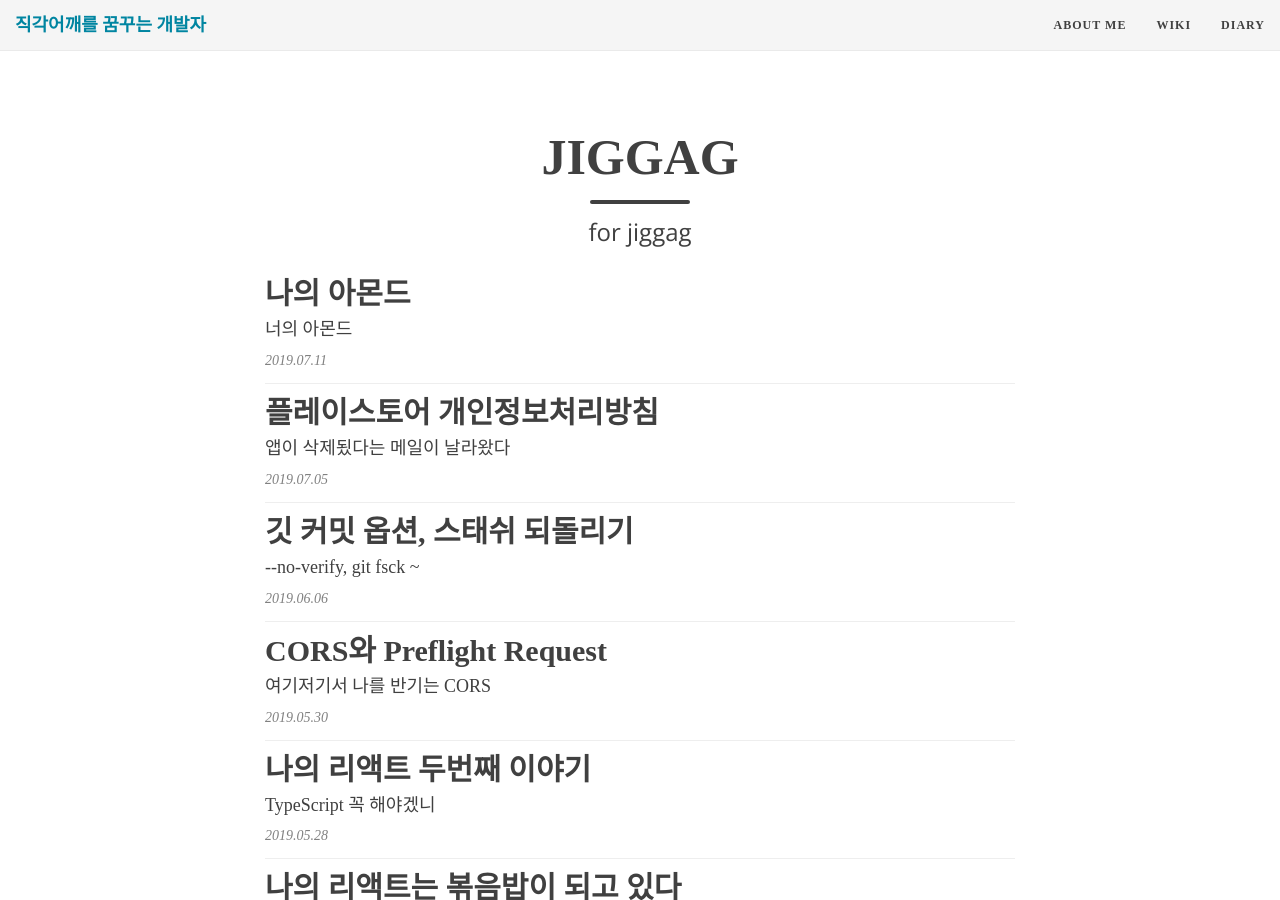
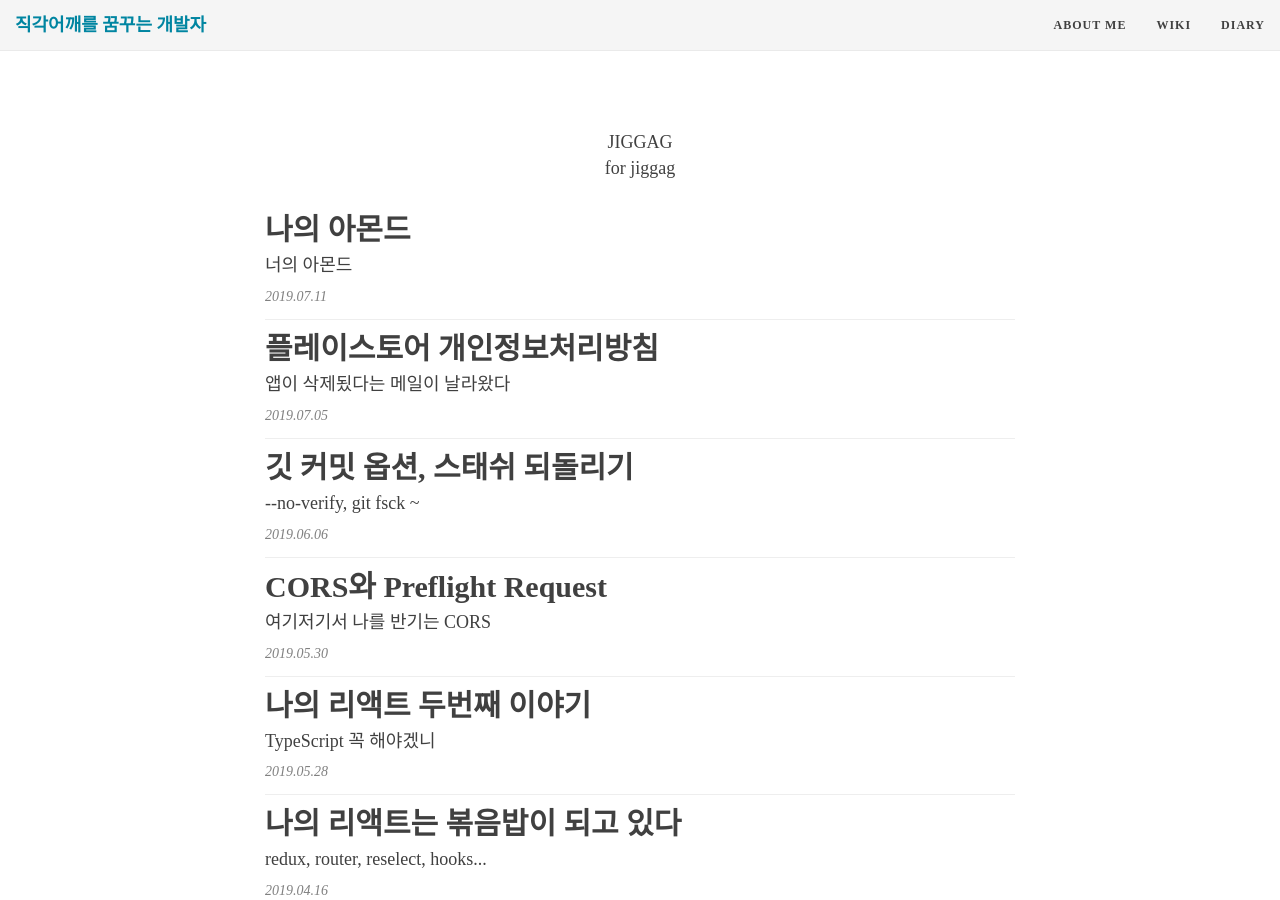
Before and after one commit to jiggag/jiggag.github.io, a Jekyll site: the page built from index.html, in a window 1280 px wide and 900 px high. Built offline with Jekyll 4.4.1, drawn with Linux system fonts in a browser that asks for light colours; nearby versions of some CDN libraries; the list of posts is cut into pages by our own code.

Commit message:
[수정] page, post header

```diff
--- a/_includes/header.html
+++ b/_includes/header.html
@@ -25,20 +25,33 @@
     <div class="row">
       <div class="col-lg-8 col-lg-offset-2 col-md-10 col-md-offset-1">
         <div class="{{ include.type }}-heading">
-          <h1>{% if page.title %}{{ page.title }}{% else %}<br/>{% endif %}</h1>
+	{% if include.type == "page" %}
+		{% if page.title %}
+			<div class="page-title">{{ page.title }}</div>
+		{% endif %}
+		{% if page.subtitle %}
+			<div class="page-subtitle">{{ page.subtitle }}</div>
+		{% endif %}
+	{% else %}
+		{% if page.title %}
+			<h1>{{ page.title }}</h1>
+		{% endif %}
+		{% if page.subtitle %}
+			<h2 class="{{ include.type }}-subheading">{{ page.subtitle }}</h2>
+		{% endif %}
+		<span class="post-meta">{{ page.date | date: "%Y.%m.%d" }}</span>
+	{% endif %}
+        <!--
 	  {% if page.subtitle %}
 		{% if include.type == "page" %}
 		    <hr class="small">
 		    <span class="{{ include.type }}-subheading">{{ page.subtitle }}</span>
 		{% else %}
-			<h2 class="{{ include.type }}-subheading">{{ page.subtitle }}</h2>
 		{% endif %}
 	  {% endif %}
-
 	  {% if include.type == "post" %}
-		  <!-- <span class="post-meta">Posted on {{ page.date | date: "%B %-d, %Y" }}</span> -->
-		<span class="post-meta">{{ page.date | date: "%Y.%m.%d" }}</span>
 	  {% endif %}
+	-->
         </div>
       </div>
     </div>
@@ -51,18 +64,20 @@
     <div class="row">
       <div class="col-lg-8 col-lg-offset-2 col-md-10 col-md-offset-1">
         <div class="{{ include.type }}-heading">
-          <h1>{% if page.title %}{{ page.title }}{% else %}<br/>{% endif %}</h1>
+	{% if include.type == "page" %}
+		{% if page.title %}
+			<div class="page-title">{{ page.title }}</div>
+		{% endif %}
 		{% if page.subtitle %}
-		    {% if include.type == "page" %}
-            <hr class="small">
-            <span class="{{ include.type }}-subheading">{{ page.subtitle }}</span>
+			<div class="page-subtitle">{{ page.subtitle }}</div>
+		{% endif %}
 	{% else %}
+		{% if page.title %}
+			<h1>{{ page.title }}</h1>
+		{% endif %}
+		{% if page.subtitle %}
 			<h2 class="{{ include.type }}-subheading">{{ page.subtitle }}</h2>
 		{% endif %}
-		  {% endif %}
-
-		  {% if include.type == "post" %}
-		  <!-- <span class="post-meta">Posted on {{ page.date | date: "%B %-d, %Y" }}</span> -->
 		<span class="post-meta">{{ page.date | date: "%Y.%m.%d" }}</span>
 	{% endif %}
         </div>
```
Lines whose indentation alone changed are shown as unchanged.
